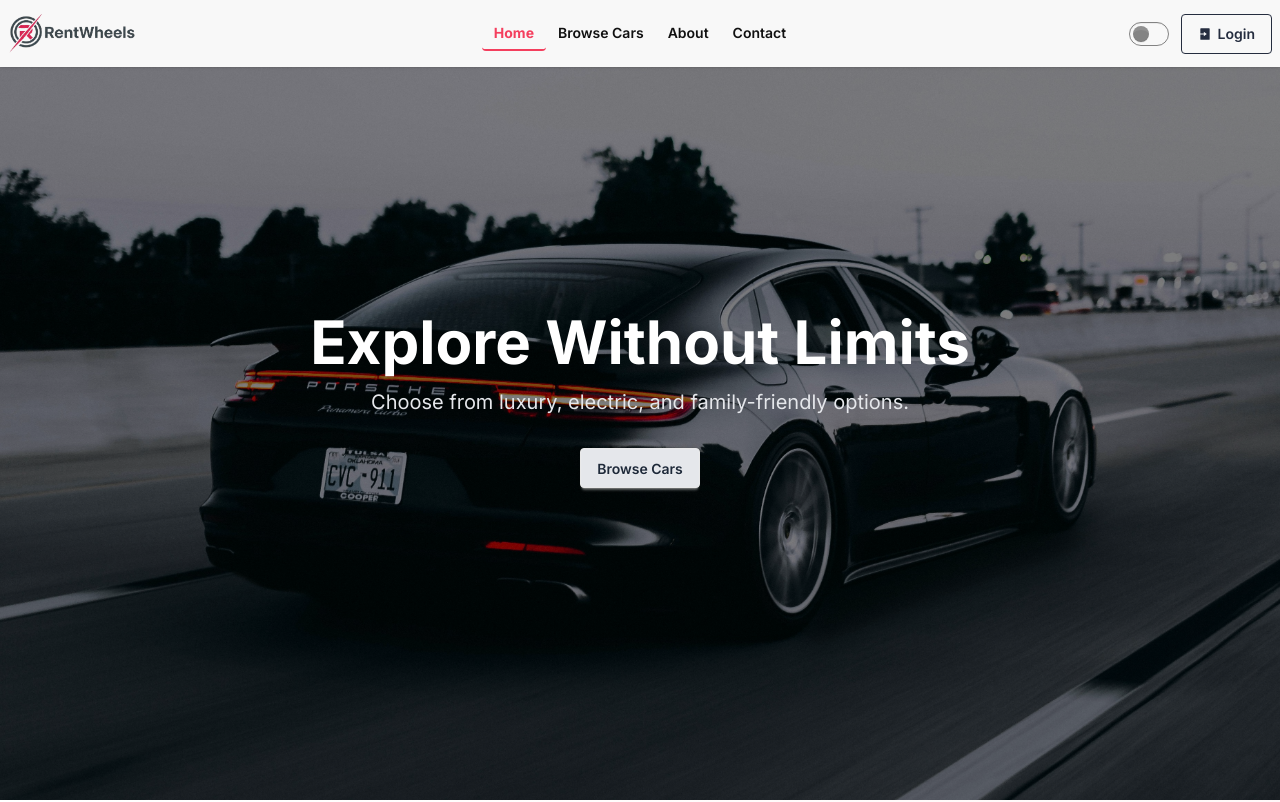
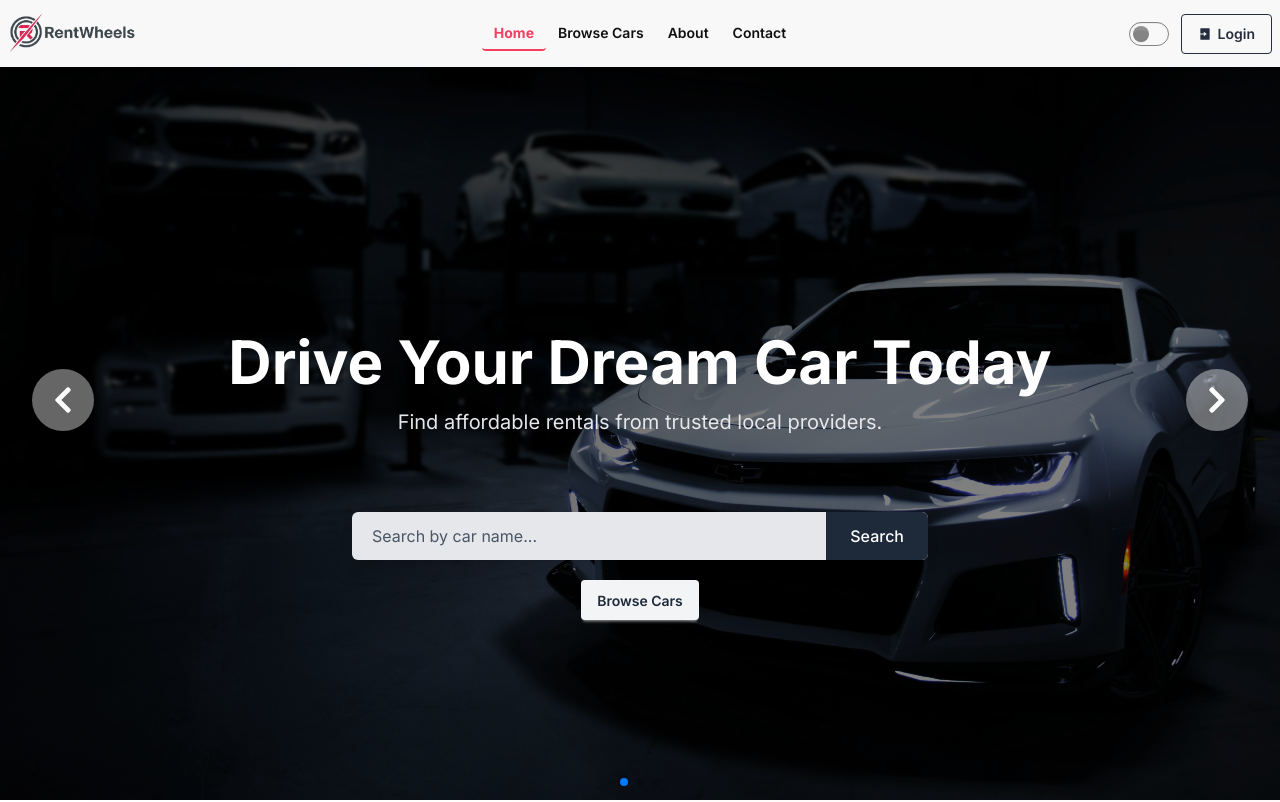
Before and after one commit to RaiyanSohel-byte/rent-wheels-client, a React (Vite) app: page / in a window 1280 px wide. Shown: the top 802 px of the page. Built offline with nearby package versions, Linux system fonts and the light colour scheme; no server answers.

Commit message:
search feature added

```diff
--- a/package.json
+++ b/package.json
@@ -21,6 +21,7 @@
     "react-fast-marquee": "^1.6.5",
     "react-icons": "^5.5.0",
     "react-router": "^7.9.5",
+    "react-simple-typewriter": "^5.0.1",
     "react-spinners": "^0.17.0",
     "react-toastify": "^11.0.5",
     "sweetalert2": "^11.26.3",
--- a/src/components/HeroSection.jsx
+++ b/src/components/HeroSection.jsx
@@ -1,15 +1,31 @@
 import { Swiper, SwiperSlide } from "swiper/react";
-import { Autoplay, EffectFade } from "swiper/modules";
+import { Navigation, EffectFade, Pagination } from "swiper/modules";
 import { motion } from "framer-motion";
 import "swiper/css";
-import "swiper/css/autoplay";
 import "swiper/css/effect-fade";
+import "swiper/css/navigation";
+import "swiper/css/pagination";
 import heroCar1 from "../assets/heroCar1.jpg";
 import heroCar2 from "../assets/heroCar2.jpg";
 import heroCar3 from "../assets/heroCar3.jpg";
-import { Link } from "react-router";
+import { Link, useNavigate } from "react-router";
+import useSearch from "../hooks/useSearch";
+import { useRef, useEffect, useState } from "react";
+import { FaChevronLeft, FaChevronRight } from "react-icons/fa";
 
 const HeroSection = () => {
+  const navigate = useNavigate();
+  const { setSearch } = useSearch();
+  const prevRef = useRef(null);
+  const nextRef = useRef(null);
+  const [swiperReady, setSwiperReady] = useState(false);
+
+  const handleSubmit = (e) => {
+    e.preventDefault();
+    setSearch(e.target.searchText.value);
+    navigate("/browseCars");
+  };
+
   const slides = [
     {
       id: 1,
@@ -31,15 +47,30 @@ const HeroSection = () => {
     },
   ];
 
+  useEffect(() => {
+    setSwiperReady(true);
+  }, []);
+
   return (
     <section className="relative w-full h-[100vh] overflow-hidden">
+      {swiperReady && (
         <Swiper
-        modules={[Autoplay, EffectFade]}
+          modules={[Navigation, EffectFade, Pagination]}
+          navigation={{ prevEl: prevRef.current, nextEl: nextRef.current }}
+          pagination={{ clickable: true }}
           effect="fade"
-        speed={2500}
-        autoplay={{ delay: 3000, disableOnInteraction: false }}
+          speed={1000}
           loop={true}
+          observer={true}
+          observeParents={true}
           className="h-full"
+          onSwiper={(swiper) => {
+            swiper.params.navigation.prevEl = prevRef.current;
+            swiper.params.navigation.nextEl = nextRef.current;
+            swiper.navigation.destroy();
+            swiper.navigation.init();
+            swiper.navigation.update();
+          }}
         >
           {slides.map((slide) => (
             <SwiperSlide key={slide.id}>
@@ -48,7 +79,6 @@ const HeroSection = () => {
                 style={{ backgroundImage: `url(${slide.img})` }}
               >
                 <div className="absolute inset-0 bg-black/50"></div>
-
                 <div className="absolute inset-0 flex flex-col justify-center items-center text-center text-white px-6">
                   <motion.h1
                     key={slide.id + "-title"}
@@ -59,7 +89,6 @@ const HeroSection = () => {
                   >
                     {slide.title}
                   </motion.h1>
-
                   <motion.p
                     key={slide.id + "-subtitle"}
                     initial={{ opacity: 0, y: 20 }}
@@ -69,20 +98,52 @@ const HeroSection = () => {
                   >
                     {slide.subtitle}
                   </motion.p>
+                </div>
+              </div>
+            </SwiperSlide>
+          ))}
+        </Swiper>
+      )}
 
+      <button
+        ref={prevRef}
+        className="absolute cursor-pointer  top-1/2 left-4 md:left-8 z-40 transform -translate-y-1/2 p-3 md:p-4 bg-white/40 hover:bg-white/70 text-white rounded-full shadow-lg transition-all hidden md:block"
+      >
+        <FaChevronLeft className="text-2xl md:text-3xl" />
+      </button>
+      <button
+        ref={nextRef}
+        className="absolute cursor-pointer top-1/2 right-4 md:right-8 z-40 transform -translate-y-1/2 p-3 md:p-4 bg-white/40 hover:bg-white/70 text-white rounded-full shadow-lg transition-all hidden md:block"
+      >
+        <FaChevronRight className="text-2xl md:text-3xl" />
+      </button>
+
+      <div className="absolute bottom-40 left-1/2 transform -translate-x-1/2 w-[90%] max-w-xl z-30">
+        <form onSubmit={handleSubmit} className="w-full">
+          <div className="flex items-center bg-gray-200 rounded-md  shadow-lg transition-all duration-300 focus-within:ring-2 focus-within:ring-primary focus-within:ring-offset-2">
+            <input
+              type="text"
+              name="searchText"
+              placeholder="Search by car name..."
+              className="bg-transparent placeholder:text-gray-600 w-full rounded-r-none px-5 py-3 text-gray-800 outline-none rounded-md "
+            />
+            <button
+              type="submit"
+              className="bg-gray-800 text-white rounded-md rounded-l-none px-6 py-3 cursor-pointer font-medium hover:bg-gray-700 transition-all"
+            >
+              Search
+            </button>
+          </div>
+        </form>
+        <div className="flex justify-center my-5">
           <Link
             to="/browseCars"
-                  whileHover={{ scale: 1.05 }}
-                  whileTap={{ scale: 0.95 }}
-                  className="btn bg-gray-200 text-gray-800"
+            className="btn bg-gray-100 text-gray-800 hover:bg-white border-none transition-all duration-300"
           >
             Browse Cars
           </Link>
         </div>
       </div>
-          </SwiperSlide>
-        ))}
-      </Swiper>
     </section>
   );
 };
--- /dev/null
+++ b/src/contexts/SearchContext/SearchContext.jsx
@@ -0,0 +1,3 @@
+import { createContext } from "react";
+
+export const SearchContext = createContext(null);
--- /dev/null
+++ b/src/contexts/SearchContext/SearchProvider.jsx
@@ -0,0 +1,10 @@
+import React, { useState } from "react";
+import { SearchContext } from "./SearchContext";
+
+const SearchProvider = ({ children }) => {
+  const [search, setSearch] = useState("");
+  const searchInfo = { search, setSearch };
+  return <SearchContext value={searchInfo}>{children}</SearchContext>;
+};
+
+export default SearchProvider;
--- /dev/null
+++ b/src/hooks/useSearch.jsx
@@ -0,0 +1,9 @@
+import React, { use } from "react";
+import { SearchContext } from "../contexts/SearchContext/SearchContext";
+
+const useSearch = () => {
+  const searchInfo = use(SearchContext);
+  return searchInfo;
+};
+
+export default useSearch;
--- a/src/index.css
+++ b/src/index.css
@@ -45,6 +45,4 @@ body {
 }
 /* * {
   outline: 1px solid red;
-  margin: 0;
-  padding: 0;
 } */
--- a/src/main.jsx
+++ b/src/main.jsx
@@ -7,14 +7,17 @@ import { router } from "./routes/router.jsx";
 import AuthProvider from "./contexts/authContext/AuthProvider.jsx";
 import ThemeProvider from "./contexts/ThemeContext/ThemeProvider.jsx";
 import { ToastContainer } from "react-toastify";
+import SearchProvider from "./contexts/SearchContext/SearchProvider.jsx";
 
 createRoot(document.getElementById("root")).render(
   <StrictMode>
+    <SearchProvider>
       <ThemeProvider>
         <AuthProvider>
           <RouterProvider router={router} />
         </AuthProvider>
         <ToastContainer theme="colored" />
       </ThemeProvider>
+    </SearchProvider>
   </StrictMode>
 );
--- a/src/pages/BrowseCars.jsx
+++ b/src/pages/BrowseCars.jsx
@@ -4,6 +4,7 @@ import useAxios from "../hooks/useAxios";
 import Loader from "../components/Loader";
 import CarCard from "../components/CarCard";
 import useAuth from "../hooks/useAuth";
+import useSearch from "../hooks/useSearch";
 
 const containerVariants = {
   hidden: {},
@@ -23,21 +24,58 @@ const BrowseCars = () => {
   const axiosInstance = useAxios();
   const [cars, setCars] = useState([]);
   const { user, setLoading, loading } = useAuth();
+  const { search, setSearch } = useSearch();
 
   useEffect(() => {
     setLoading(true);
-    axiosInstance.get(`/cars`).then((data) => {
+    const endPoint = search ? `/search?search=${search}` : "/cars";
+    axiosInstance.get(endPoint).then((data) => {
       setLoading(false);
       setCars(data.data);
     });
-  }, [axiosInstance, user, setLoading]);
-
+  }, [axiosInstance, user, setLoading, search]);
+  const handleSubmit = (e) => {
+    e.preventDefault();
+    setSearch(e.target.searchText.value);
+  };
+  const handleClear = () => {
+    setSearch("");
+  };
   if (loading) return <Loader />;
 
   return (
     <section className="max-w-[1200px] mx-auto px-6 py-16 my-10">
       <h2 className="title mb-10 text-center">Browse Cars</h2>
-
+      <form onSubmit={(e) => handleSubmit(e)}>
+        <div className="lg:flex gap-4 items-center justify-center mb-8 rounded-md">
+          <div className="flex items-center justify-center">
+            <input
+              type="text"
+              name="searchText"
+              placeholder="Search by car name..."
+              className="input placeholder:text-gray-600 lg:w-[300px] rounded-r-none px-5 py-2 text-gray-800 outline-none rounded-md bg-gray-200"
+            />
+            <button
+              type="submit"
+              className="bg-gray-800 text-white rounded-md rounded-l-none px-6 py-2 cursor-pointer font-medium hover:bg-gray-700 transition-all"
+            >
+              Search
+            </button>
+          </div>
+          {search && (
+            <div className="flex justify-center my-4">
+              {" "}
+              <button
+                type="button"
+                onClick={handleClear}
+                className="btn btn-primary btn-sm lg:btn-md"
+              >
+                Clear Search
+              </button>
+            </div>
+          )}
+        </div>
+      </form>
       {cars.length === 0 ? (
         <p className="text-center text-gray-500">
           No cars available at the moment.
@@ -50,9 +88,9 @@ const BrowseCars = () => {
           animate="visible"
         >
           {cars.map((car) => (
-            <motion.div key={car._id} variants={cardVariants}>
+            <div key={car._id} variants={cardVariants}>
               <CarCard car={car} />
-            </motion.div>
+            </div>
           ))}
         </motion.div>
       )}
--- a/src/pages/auth/Register.jsx
+++ b/src/pages/auth/Register.jsx
@@ -23,7 +23,8 @@ const Register = () => {
       return;
     }
 
-    createUser(email, password).then((result) => {
+    createUser(email, password)
+      .then((result) => {
         updateUser({ displayName: name, photoURL: photo })
           .then(() => {
             setUser({ ...result.user, displayName: name, photoURL: photo });
@@ -33,6 +34,9 @@ const Register = () => {
           .catch((error) => {
             toast.error(error.code);
           });
+      })
+      .catch((error) => {
+        toast.error(error.code);
       });
   };
   const handleGoogleLogin = () => {
```
Also changed, not shown: src/components/AboutPreview.jsx (+10 -18 lines), src/pages/CarDetails.jsx (+13 -4 lines), 1 other file (tests, documents, lock files or other folders). Lines whose indentation alone changed are shown as unchanged.
